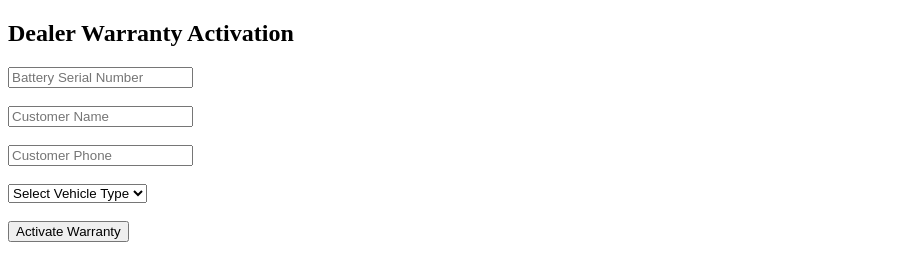
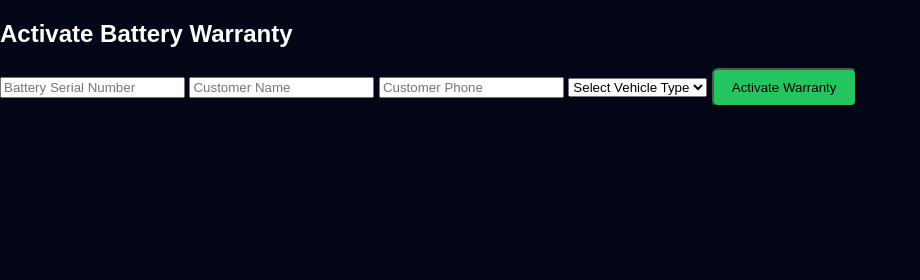
Before and after one commit to lrpanth90-eng/ionvex-energy-solutions, a website with bundled scripts: page public/dealer/activate-warranty.html in a window 1280 px wide. Shown: the whole page, without its empty margins (0-920 px from the left). Built offline with nearby package versions, Linux system fonts and the light colour scheme.

Commit message:
Update activate-warranty.html

```diff
--- a/public/dealer/activate-warranty.html
+++ b/public/dealer/activate-warranty.html
@@ -2,21 +2,20 @@
 <html lang="en">
 <head>
   <meta charset="UTF-8">
-  <title>Dealer | Activate Warranty</title>
+  <title>Activate Warranty | Dealer</title>
   <meta name="viewport" content="width=device-width, initial-scale=1.0">
+
+  <link rel="stylesheet" href="/css/main.css">
+  <script type="module" src="/js/firebase/app.js"></script>
 </head>
 <body>
 
-<h2>Dealer Warranty Activation</h2>
+<h2>Activate Battery Warranty</h2>
 
-<input id="serial" placeholder="Battery Serial Number" />
-<br><br>
-
-<input id="customerName" placeholder="Customer Name" />
-<br><br>
-
-<input id="customerPhone" placeholder="Customer Phone" />
-<br><br>
+<div class="form">
+  <input id="serial" placeholder="Battery Serial Number">
+  <input id="customerName" placeholder="Customer Name">
+  <input id="customerPhone" placeholder="Customer Phone">
 
   <select id="vehicleType">
     <option value="">Select Vehicle Type</option>
@@ -24,12 +23,11 @@
     <option value="3W">3 Wheeler</option>
     <option value="4W">4 Wheeler</option>
   </select>
-<br><br>
 
-<button id="activateBtn">Activate Warranty</button>
+  <button id="activateBtn" class="btn primary">Activate Warranty</button>
+  <p id="msg"></p>
+</div>
 
-<p id="status"></p>
-
-<script type="module" src="/js/warranty/activateWarranty.js"></script>
+<script type="module" src="/js/dealer/activateWarranty.js"></script>
 </body>
 </html>
```
Lines whose indentation alone changed are shown as unchanged.
